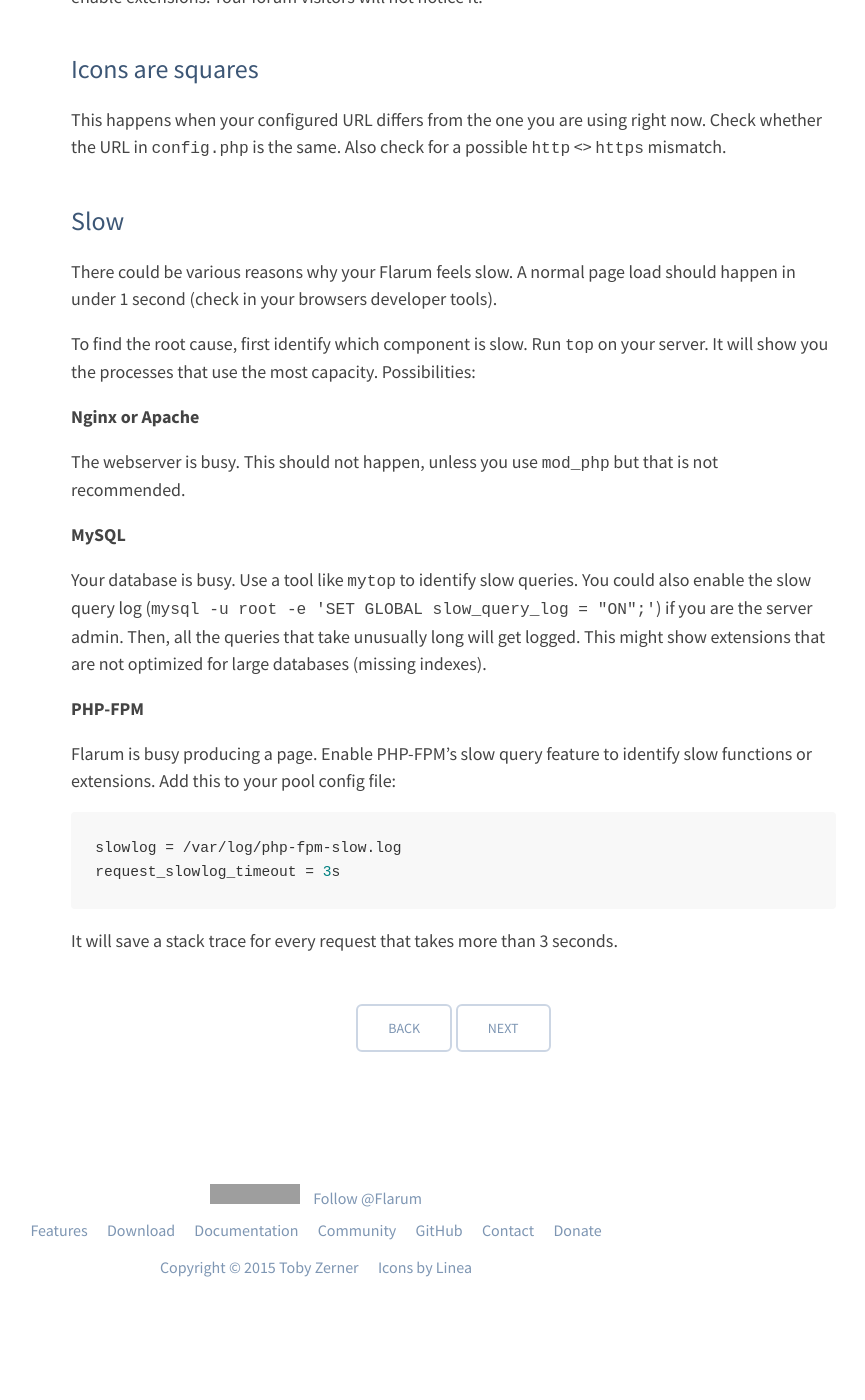
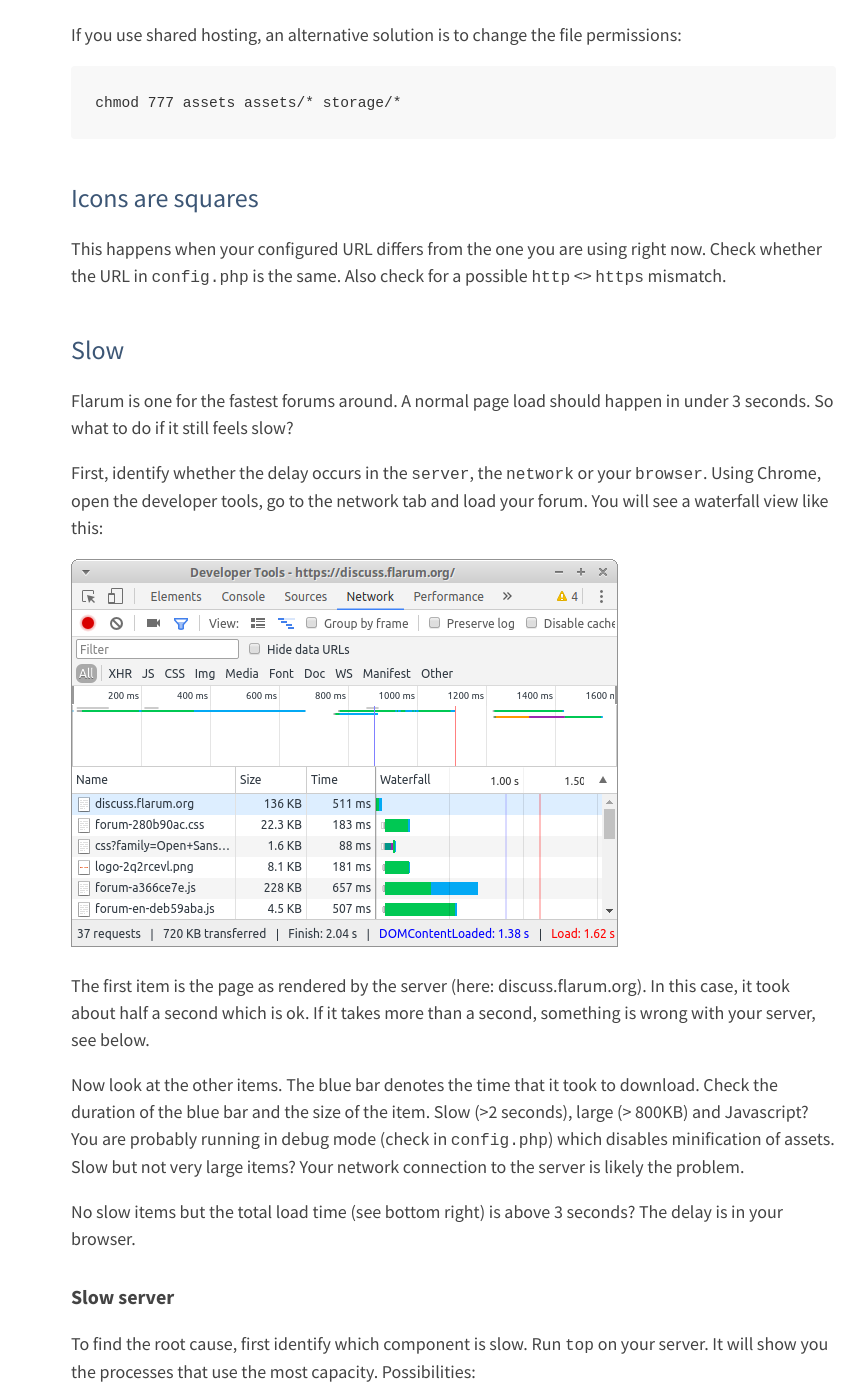
Before and after one commit to flarum/flarum.github.io, a Jekyll site: the page built from _docs/common-issues.md, in a window 1280 px wide and 1400 px high, scrolled down 1537 px. Shown: the whole window, without its empty margins (324-1189 px from the left). Built offline with Jekyll 4.4.1, drawn with Linux system fonts in a browser that asks for light colours; nearby versions of some CDN libraries; comment, search, counter and statistics services are not loaded; some of the changed text lies outside the part shown; grey boxes are pictures that could not be loaded.

Commit message:
Add performance analysis instructions

````diff
--- a/_docs/common-issues.md
+++ b/_docs/common-issues.md
@@ -5,6 +5,19 @@ permalink: /docs/common-issues/
 ---
 
 These issues are often reported at the support forum or discord. Cannot find your problem? Go to Troubleshooting for general help.
+
+## "Something went wrong while trying to load the full version of this site"
+
+![something went wrong](/img/docs/something_went_wrong.png)
+
+A bug in Flarum causes the asset files to not regenerate properly. It happens when you enable specific extensions. This will be fixed in Flarum in a future version. For now, you solve it by running in a shell:
+
+```raw
+php flarum cache:clear
+rm assets/rev-manifest.json
+```
+
+And force-reload the page in your browser (e.g. `ctrl-shift-R`). NB. this is only required when you enable extensions. Your forum visitors will not notice it.
 
 ## Package http-interop/http-middleware is abandoned
 
@@ -29,7 +42,6 @@ Then, as `root`, change the ownership to this user:
 chown -R www-data:www-data assets storage/*
 ```
 
-
 **Solution B**
 
 If you use shared hosting, an alternative solution is to change the file permissions:
@@ -38,24 +50,25 @@ If you use shared hosting, an alternative solution is to change the file permiss
 chmod 777 assets assets/* storage/*
 ```
 
-## "Something went wrong while trying to load the full version of this site"
-
-A bug in Flarum causes the asset files to not regenerate properly. It happens when you enable specific extensions. This will be fixed in Flarum in a future version. For now, you solve it by running in a shell:
-
-```raw
-php flarum cache:clear
-rm assets/rev-manifest.json
-```
-
-And force-reload the page in your browser (e.g. `ctrl-shift-R`). NB. this is only required when you enable extensions. Your forum visitors will not notice it.
-
 ## Icons are squares
 
 This happens when your configured URL differs from the one you are using right now. Check whether the URL in `config.php` is the same. Also check for a possible `http` <> `https` mismatch.
 
 ## Slow
 
-There could be various reasons why your Flarum feels slow. A normal page load should happen in under 1 second (check in your browsers developer tools).
+Flarum is one for the fastest forums around. A normal page load should happen in under 3 seconds. So what to do if it still feels slow?
+
+First, identify whether the delay occurs in the `server`, the `network` or your `browser`. Using Chrome, open the developer tools, go to the network tab and load your forum. You will see a waterfall view like this:
+
+![Chrome network waterfall](/img/docs/waterfall.png)
+
+The first item is the page as rendered by the server (here: discuss.flarum.org). In this case, it took about half a second which is ok. If it takes more than a second, something is wrong with your server, see below.
+
+Now look at the other items. The blue bar denotes the time that it took to download. Check the duration of the blue bar and the size of the item. Slow (>2 seconds), large (> 800KB) and Javascript? You are probably running in debug mode (check in `config.php`) which disables minification of assets. Slow but not very large items? Your network connection to the server is likely the problem.
+
+No slow items but the total load time (see bottom right) is above 3 seconds? The delay is in your browser.
+
+### Slow server
 
 To find the root cause, first identify which component is slow. Run `top` on your server. It will show you the processes that use the most capacity. Possibilities:
 
@@ -77,3 +90,11 @@ request_slowlog_timeout = 3s
 ```
 
 It will save a stack trace for every request that takes more than 3 seconds.
+
+### Slow network
+
+Your current ISP could be slow. Or your server could be far away. Generally, a server on the other side of the globe could add 1-3 seconds to the total load time.
+
+### Slow browser
+
+Perhaps you use a very old computer/phone. Or you have an extension enabled that includes a large amount of complex Javascript. Try disabling extensions.
````
Also changed, not shown: img/docs/something_went_wrong.png (added), img/docs/waterfall.png (added).
